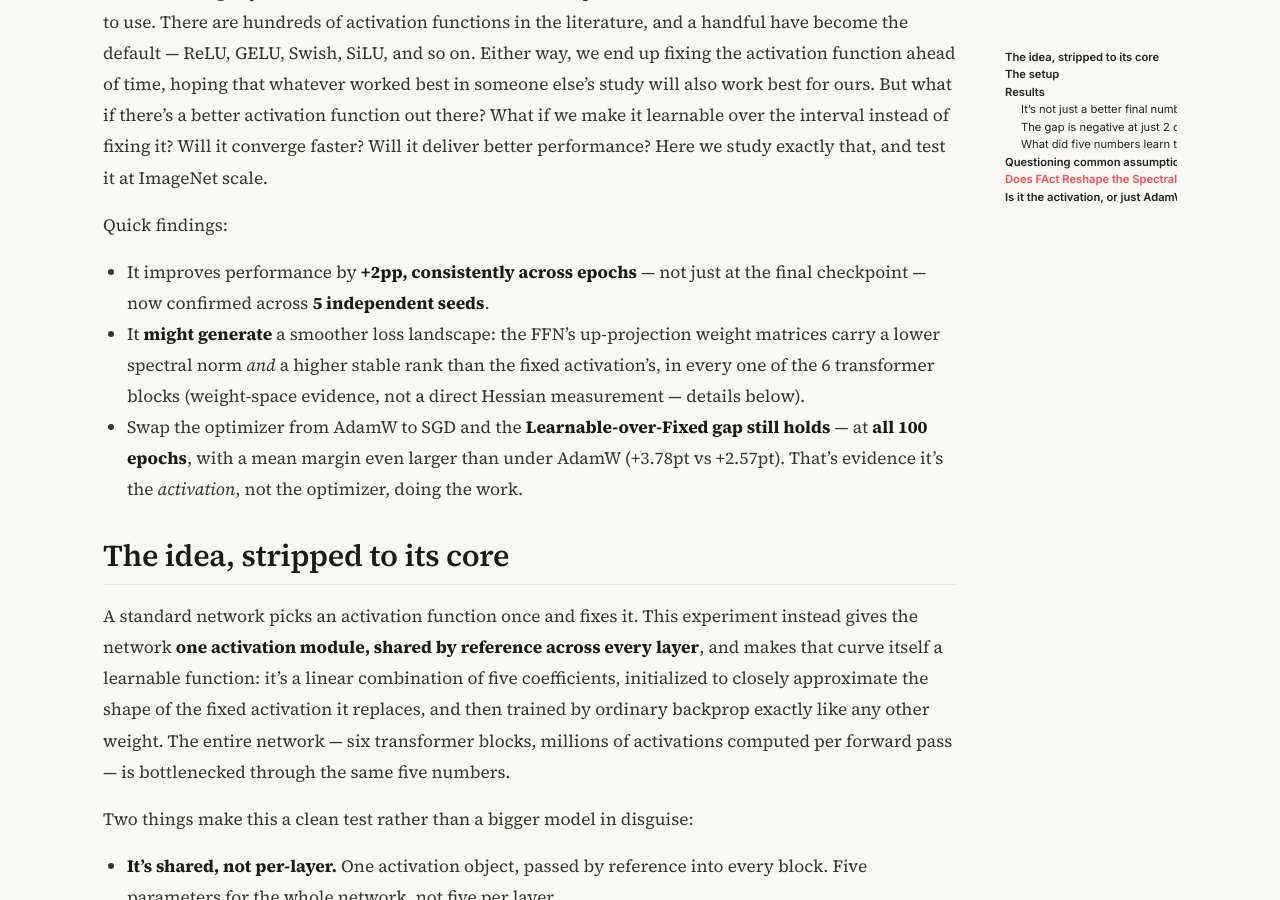
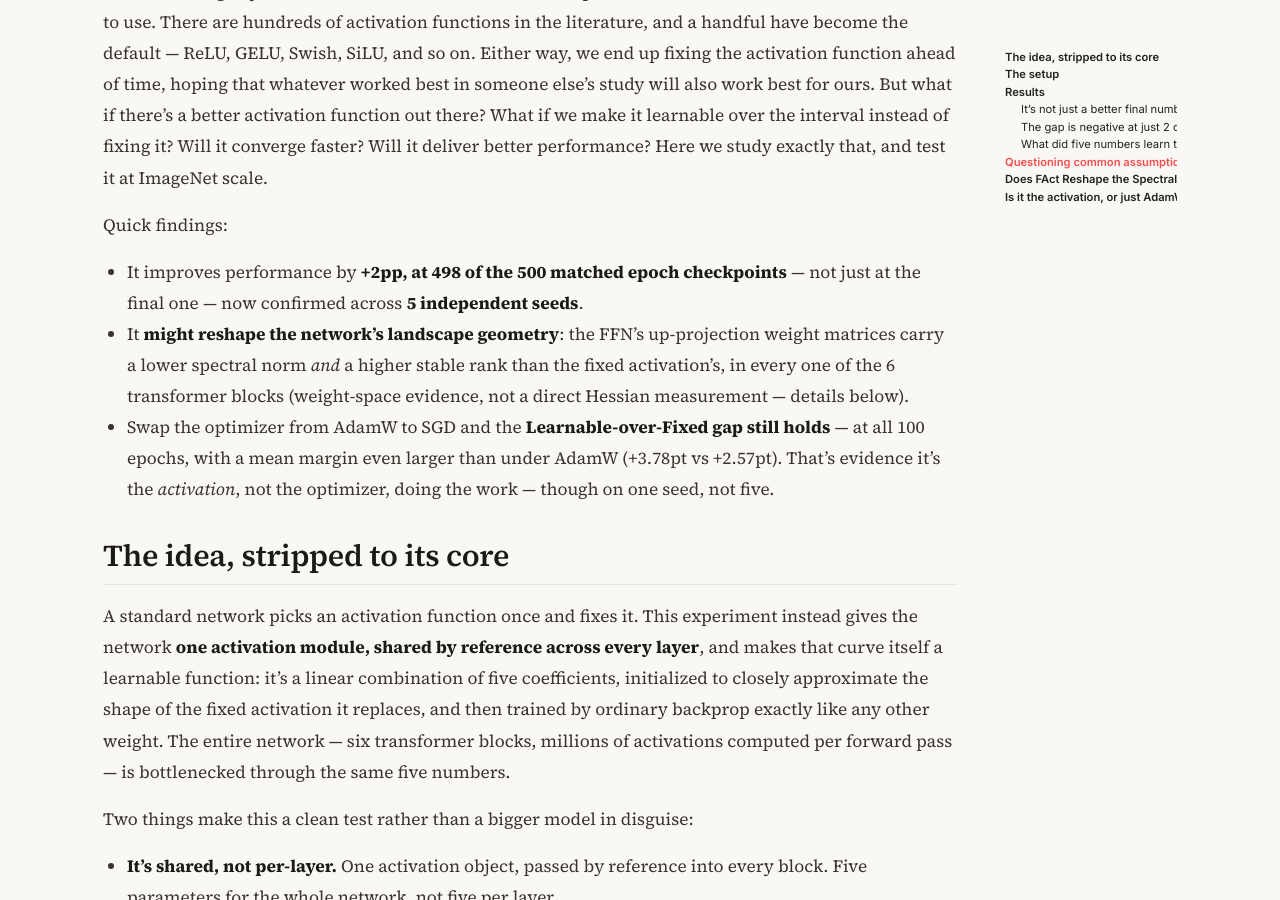
Before and after one commit to Arunprakash-A/Arunprakash-a.github.io, a Jekyll site: the page built from _posts/2026-08-11-learnable-activations-might-have-better-loss-landscape.md, in a window 1280 px wide and 900 px high, scrolled down 856 px. Built offline with Jekyll 4.4.1, drawn with Linux system fonts in a browser that asks for light colours; nearby versions of some CDN libraries; some of the changed text lies outside the part shown.

Commit message:
Tighten over-claims: match prose to what the data actually shows
- "smoother loss landscape" -> "reshape the network's landscape geometry".
  The evidence is weight-space (spectral norm, stable rank), not a Hessian
  measurement, so smoothness of the loss surface was not what was measured.
- "holding at every epoch checkpoint measured" -> "at 498 of the 500", which
  is what the post's own next section reports. Same fix in the lead bullet.
- "never falls back" -> "stays there, with two brief exceptions covered in
  the next section".
- epoch 83 crossover labelled as the 5-seed mean, per-seed values given.
- SGD bullet now says the optimizer-swap result is one seed, not five.
- slope-at-zero: "reproducible to the third decimal" was wrong -- the three
  seeds (-0.352, -0.356, -0.339) span 0.017. Now "within 0.02".
- "Monotonicity isn't load-bearing" -> "isn't load-bearing here" (one
  architecture, one dataset).
- far field "costs nothing" -> "costs next to nothing" (0.013% is not 0%).

Co-Authored-By: Claude Sonnet 5 <noreply@anthropic.com>

```diff
--- a/_posts/2026-08-11-learnable-activations-might-have-better-loss-landscape.md
+++ b/_posts/2026-08-11-learnable-activations-might-have-better-loss-landscape.md
@@ -19,16 +19,18 @@ that, and test it at ImageNet scale.
 
 Quick findings:
 
-- It improves performance by **+2pp, consistently across epochs** — not just
-  at the final checkpoint — now confirmed across **5 independent seeds**.
-- It **might generate** a smoother loss landscape: the FFN's up-projection weight
-  matrices carry a lower spectral norm *and* a higher stable rank than the
-  fixed activation's, in every one of the 6 transformer blocks (weight-space
-  evidence, not a direct Hessian measurement — details below).
+- It improves performance by **+2pp, at 498 of the 500 matched epoch
+  checkpoints** — not just at the final one — now confirmed across
+  **5 independent seeds**.
+- It **might reshape the network's landscape geometry**: the FFN's
+  up-projection weight matrices carry a lower spectral norm *and* a higher
+  stable rank than the fixed activation's, in every one of the 6 transformer
+  blocks (weight-space evidence, not a direct Hessian measurement — details
+  below).
 - Swap the optimizer from AdamW to SGD and the **Learnable-over-Fixed gap
-  still holds** — at **all 100 epochs**, with a mean margin even larger than
+  still holds** — at all 100 epochs, with a mean margin even larger than
   under AdamW (+3.78pt vs +2.57pt). That's evidence it's the *activation*,
-  not the optimizer, doing the work.
+  not the optimizer, doing the work — though on one seed, not five.
 
 <!--more-->
 
@@ -76,8 +78,8 @@ variants at matched seed, so the activation is the only thing that differs.
 ## Results
 
 **Fixed: 62.45% top-1. Learnable: 64.38% top-1. A +1.93 point gain, for five
-extra numbers, holding at every epoch checkpoint measured, across five
-independent seeds.**
+extra numbers, holding at 498 of the 500 matched epoch checkpoints, across
+five independent seeds.**
 
 | Test top-1 (official 50K val) | Fixed | Learnable | Δ |
 |---|---|---|---|
@@ -97,10 +99,11 @@ rather than widening it. Best-validation accuracy tells the same story:
 
 <img src="/images/Learnable-Activations-Might-Have-Better-Loss-Landscape/fig_curves.png" alt="Validation accuracy and training loss over 100 epochs, Fixed vs Learnable, mean of 5 seeds" style="max-width:100%">
 
-Learnable tracks above Fixed from very early in training and never falls
-back. It reaches Fixed's *entire 100-epoch* validation accuracy at epoch 83
-— the same final quality, with ~17% of the training budget still on the
-table.
+Learnable tracks above Fixed from very early in training and stays there,
+with two brief exceptions covered in the next section. It reaches Fixed's
+*entire 100-epoch* validation accuracy at epoch 83 on average across the five
+seeds (individually: 80, 82, 87, 81, 84) — the same final quality, with ~17%
+of the training budget still on the table.
 
 ### The gap is negative at just 2 of 500 checkpoints — and recovers immediately
 
@@ -145,14 +148,14 @@ computing.
 
 ## Questioning common assumptions about the shape of the activation
 
-- **Monotonicity isn't load-bearing.** Local max at t ≈ −0.87, local min at
-  t ≈ +0.19 — two real, seed-independent inflections sitting right where the
-  network's own pre-activations actually live (mean |t| ≈ 0.33, 99% within
-  1.21), not off in some rarely-visited tail.
+- **Monotonicity isn't load-bearing here.** Local max at t ≈ −0.87, local min
+  at t ≈ +0.19 — two real, seed-independent inflections sitting right where
+  the network's own pre-activations actually live (mean |t| ≈ 0.33, 99%
+  within 1.21), not off in some rarely-visited tail.
 
 - **The slope at zero didn't shrink toward the fixed activation's — it
   crossed to the other side and stayed there.** +0.5 (fixed) → **−0.35**
-  (learned, epoch 100), reproducible to the third decimal across all three
+  (learned, epoch 100), landing within 0.02 of each other across all three
   seeds (−0.352, −0.356, −0.339).
 
 - **The one feature credited with the fixed activation's edge over ReLU
```
Also changed, not shown: other parts of _posts/2026-08-11-learnable-activations-might-have-better-loss-landscape.md (+4 -3 lines).
